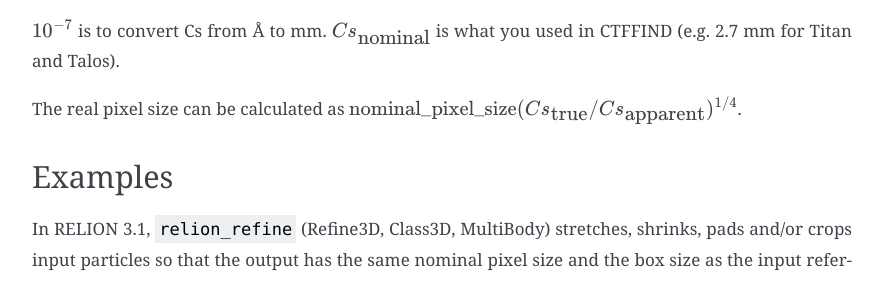
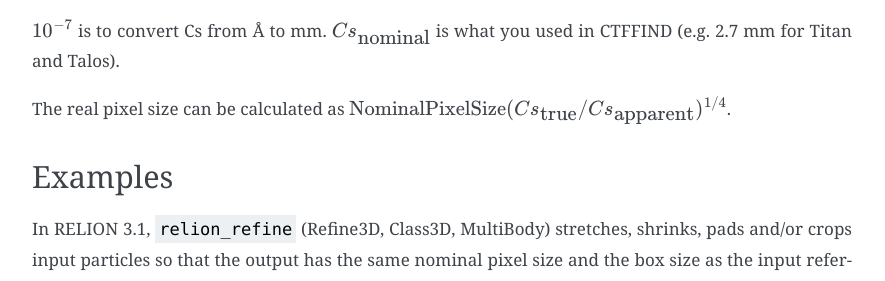
Before and after one commit to 3dem/relion-documents, a Sphinx documentation site: the page built from source/Reference/PixelSizeIssues.rst, in a window 1280 px wide and 900 px high, scrolled down 5748 px. Shown: the part 167-448 px from the top of the window, without its empty margins (308-1193 px from the left). Built offline with Sphinx 7.4.7, drawn with Linux system fonts in a browser that asks for light colours.

```diff
--- a/source/Reference/PixelSizeIssues.rst
+++ b/source/Reference/PixelSizeIssues.rst
@@ -181,7 +181,8 @@ Thus,
 :math:`10^{-7}` is to convert Cs from Å to mm.
 :math:`Cs_{\mbox{nominal}}` is what you used in CTFFIND (e.g. 2.7 mm for Titan and Talos).
 
-The real pixel size can be calculated as :math:`\mbox{nominal_pixel_size} (Cs_{\mbox{true}} / Cs_{\mbox{apparent}})^{1/4}`.
+The real pixel size can be calculated as :math:`\mbox{NominalPixelSize} (Cs_{\mbox{true}} / Cs_{\mbox{apparent}})^{1/4}`.
+
 
 Examples
 --------
@@ -195,7 +196,6 @@ One optics group
 Suppose your optics group says 1.00 Å/px.
 If the header of your reference also says 1.00 Å/px, particles are used without any stretching or shrinking.
 The output remains 1.00 Å/px.
-
 
 Let's assume that the nominal pixel size of 1.00 Å/px turns out slightly off and the real pixel size is 0.98 Å/px.
 As discussed above, you should **never change the pixel size in the optics group table**, since all CTF parameters, coordinates and trajectories are consistent with the nominal pixel size of 1.00 Å/px.
--- a/source/conf.py
+++ b/source/conf.py
@@ -96,8 +96,10 @@ latex_elements = {
    'preamble': r'''
       %% Some tricks for Unicode characters
       \sphinxDUC{212B}{\AA}
+      \sphinxDUC{2260}{$\neq$}
       \sphinxDUC{03B1}{$\alpha$}
       \sphinxDUC{03B2}{$\beta$}
+      \sphinxDUC{03BB}{$\lambda$}
 
       %% Custom colors: Change together with the CSS file _static/custom.css.
       \definecolor{guiBackground}{RGB}{230,230,240}
```
